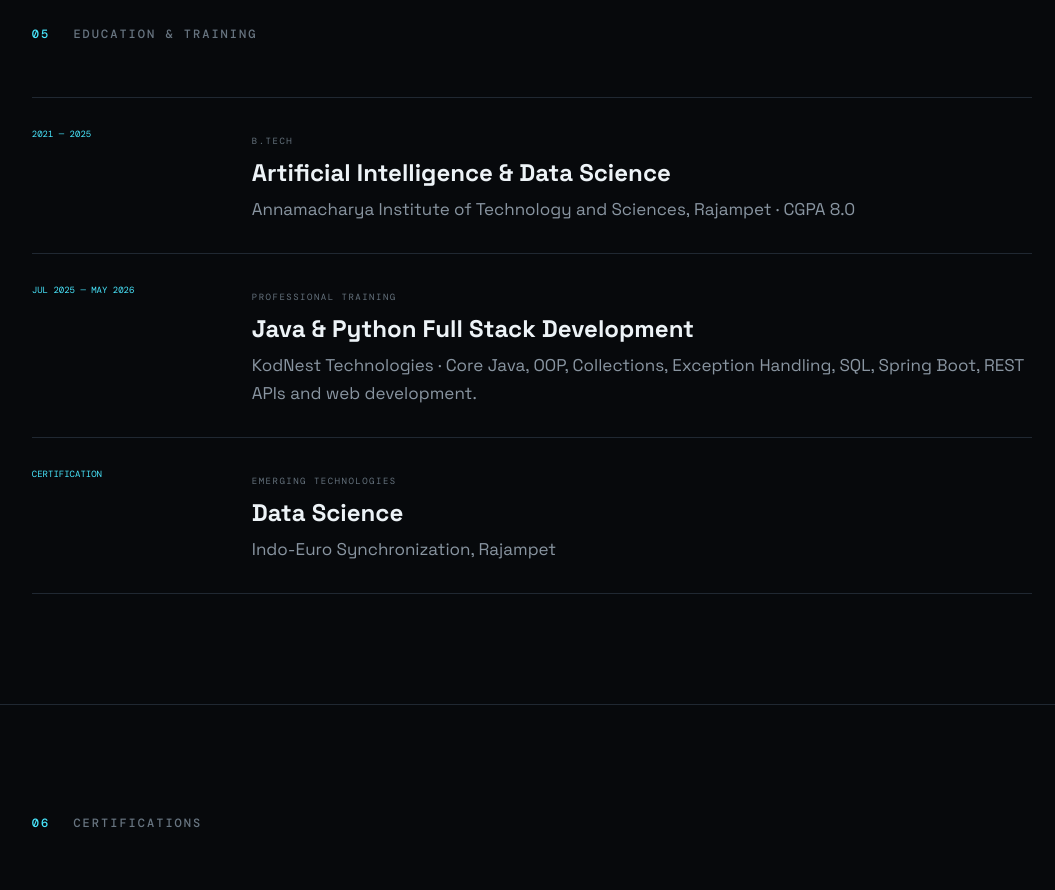
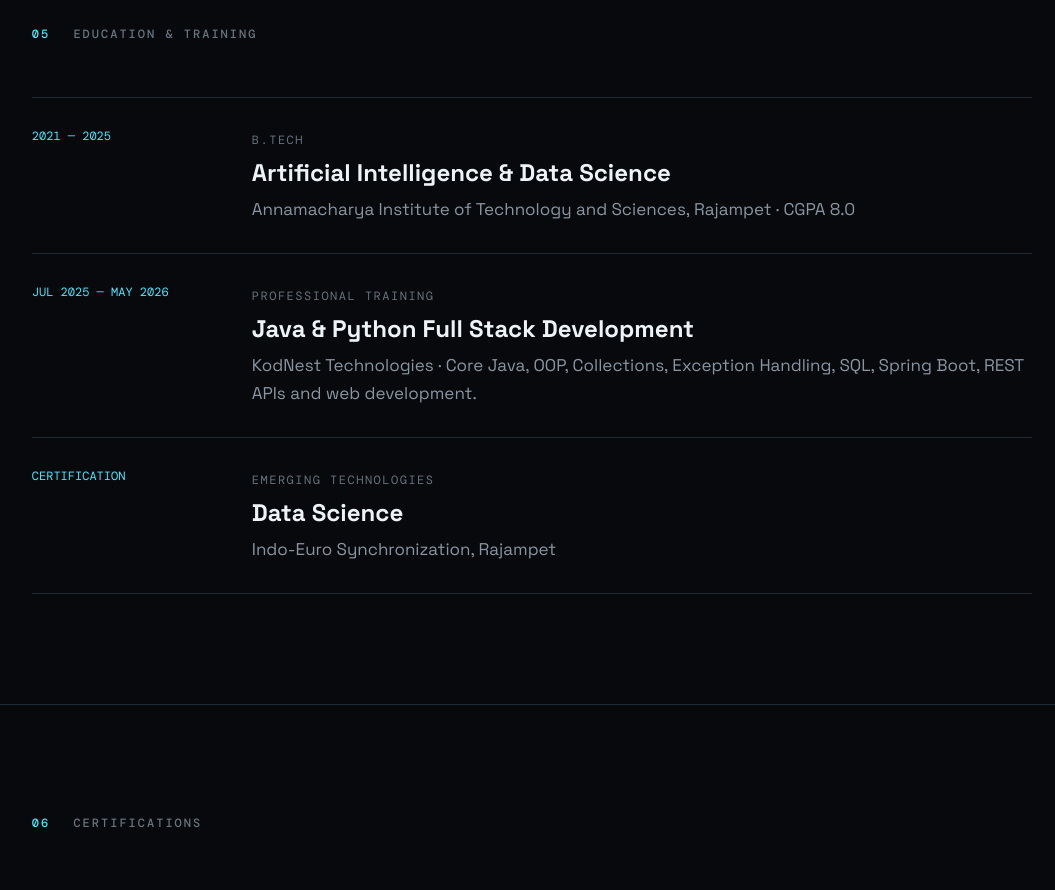
Before and after one commit to Dileep3015/dileep-junior-full-stack-portfolio, a React (Vite) app: page / in a window 1280 px wide. Shown: the part 3860-4750 px from the top of the page, without its empty margins (45-1100 px from the left). Built offline with nearby package versions, Linux system fonts and the light colour scheme.

Commit message:
Update Font size in Education And Training

```diff
--- a/src/styles.css
+++ b/src/styles.css
@@ -637,12 +637,12 @@ accent{
 }
 
 .timeline article>span{
-  font:9px "DM Mono";
+  font:12px "DM Mono";
   color:var(--cyan);
 }
 
 .timeline small{
-  font:9px "DM Mono";
+  font:12px "DM Mono";
   letter-spacing:1.5px;
   color:#66737e;
 }
```
